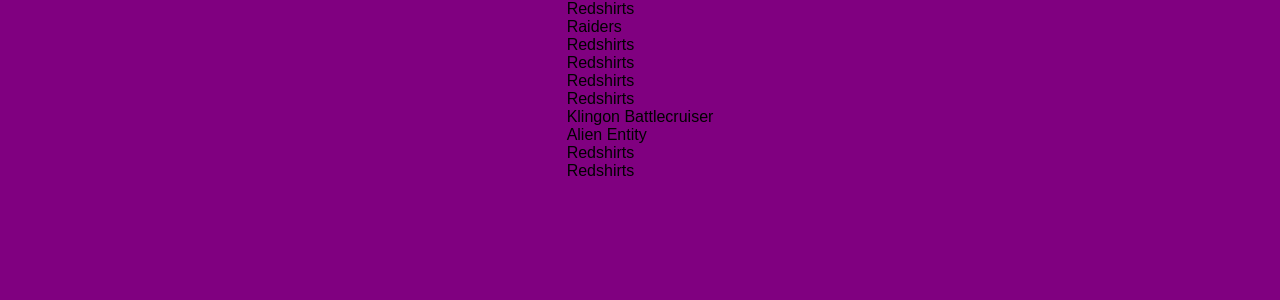
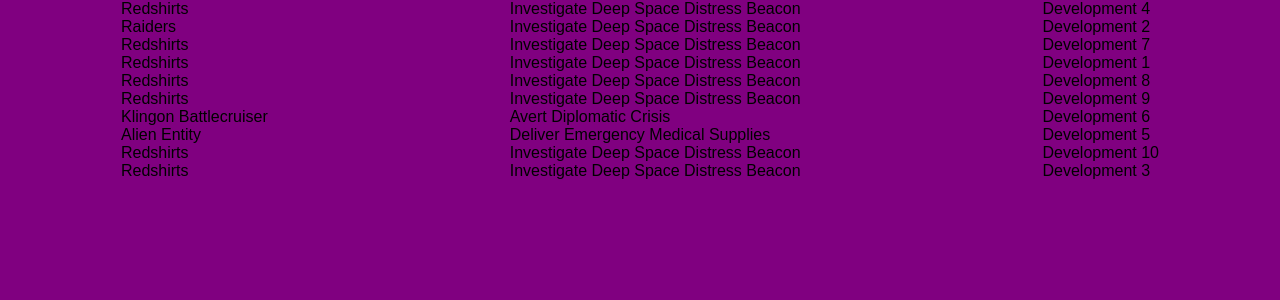
Before and after one commit to bodiddlie/star-trek-dice-game, a React (Create React App) app: page / in a window 1280 px wide. Both pictures are taken after a click on the button "Start Game!". Shown: the top 300 px of the page. Built offline with nearby package versions, Linux system fonts and the light colour scheme.

Commit message:
basic shuffle of decks working

```diff
--- a/src/game.jsx
+++ b/src/game.jsx
@@ -15,7 +15,7 @@ class Game extends React.Component {
   };
   render() {
     const { showStartModal } = this.state;
-    const { events } = this.props;
+    const { events, missions, developments } = this.props;
 
     return (
       <Container>
@@ -24,6 +24,12 @@ class Game extends React.Component {
           <DeckGrid>
             <Deck>
               {events.map(e => <span key={e.id}>{e.title}</span>)}
+            </Deck>
+            <Deck>
+              {missions.map(m => <span key={m.id}>{m.title}</span>)}
+            </Deck>
+            <Deck>
+              {developments.map(d => <span key={d.id}>{d.title}</span>)}
             </Deck>
           </DeckGrid>}
         <Modal show={showStartModal}>
@@ -51,7 +57,7 @@ const mapStateToProps = state => {
   return {
     events: state.events.deck,
     developments: state.developments.deck,
-    mission: state.missions.deck,
+    missions: state.missions.deck,
   };
 };
 
```
